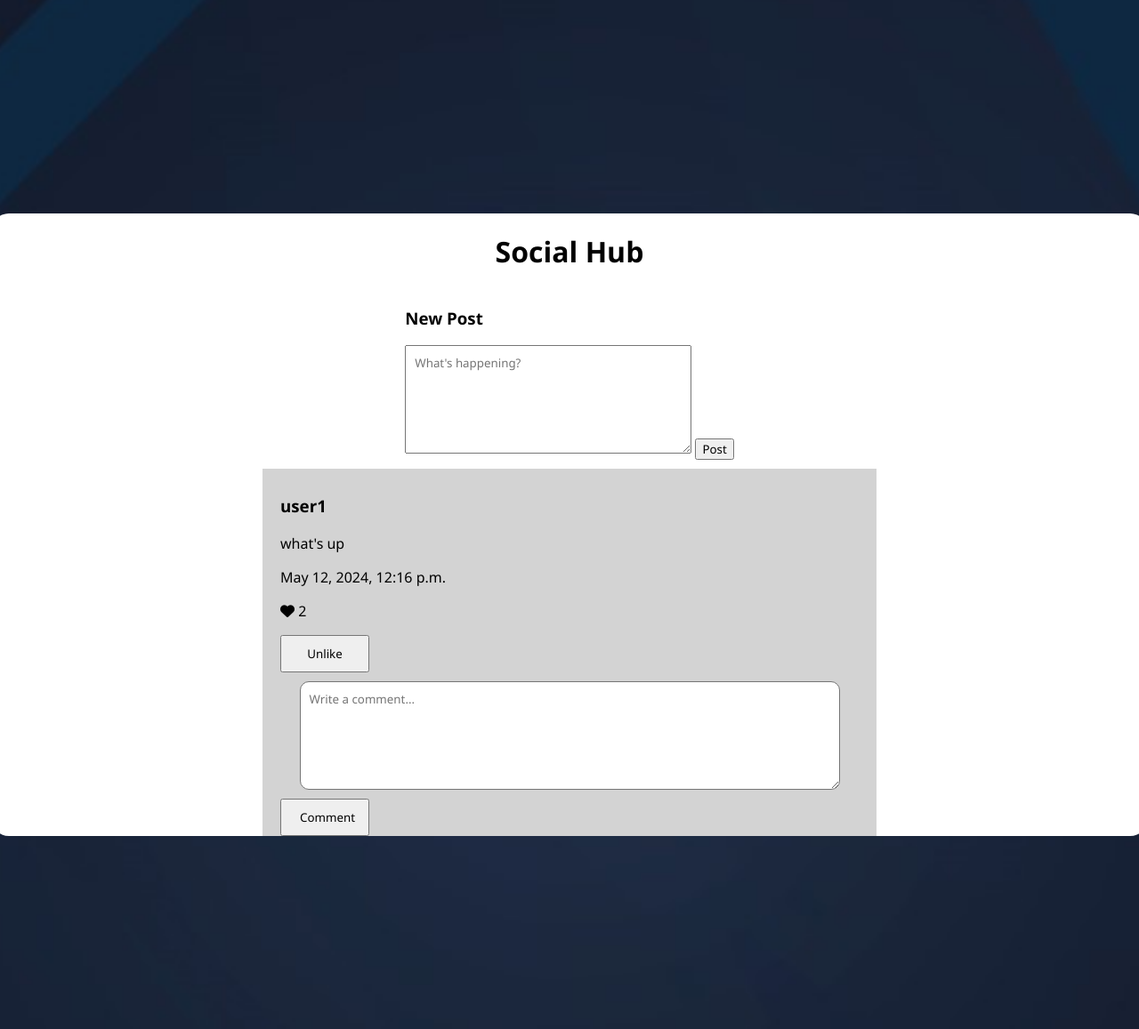
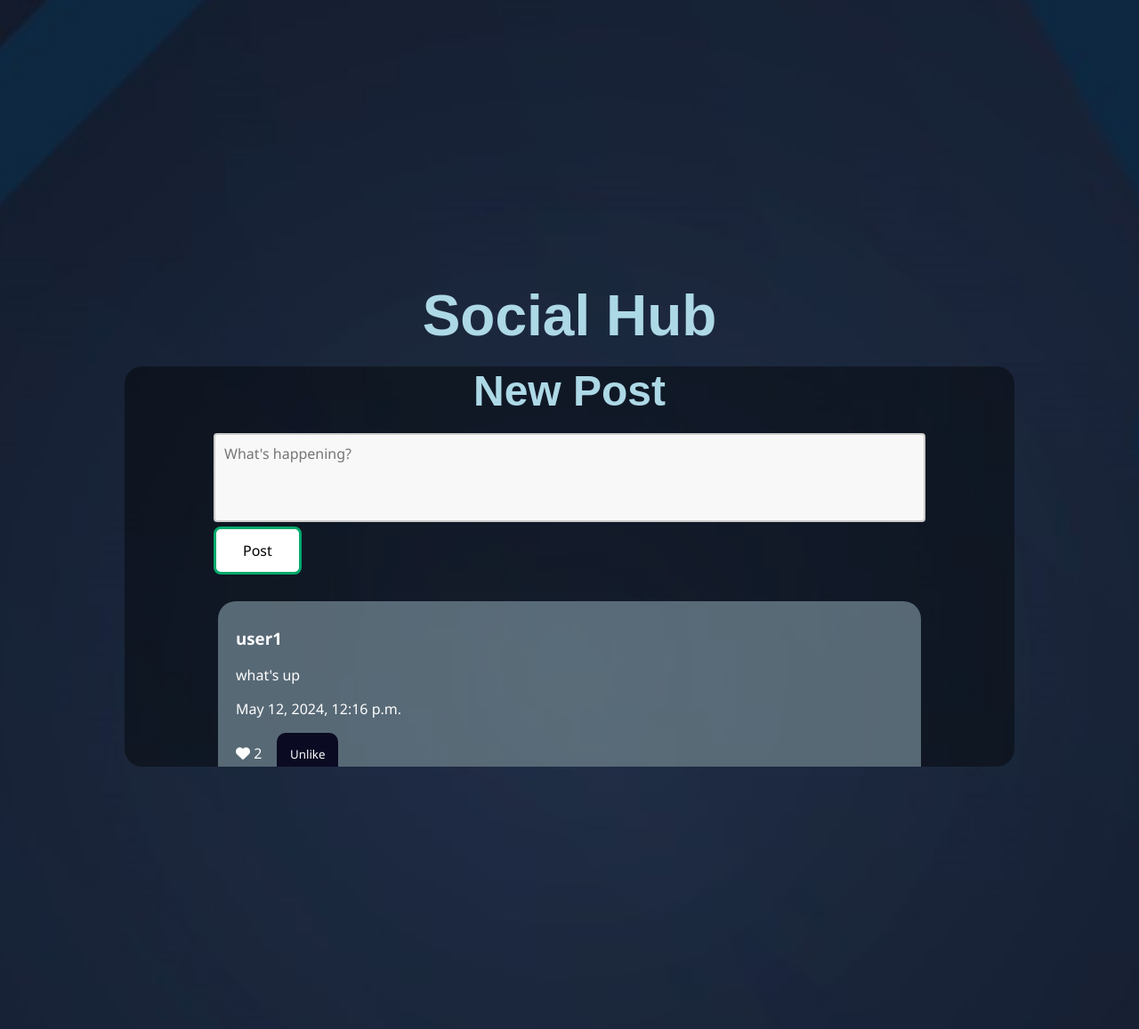
Before and after one commit to panhadng/hangman, a Django app: page /social in a window 1280 px wide. Shown: the part 718-1875 px from the top of the page at 89% size. Run offline with Django 4.2, Linux system fonts and the light colour scheme; a user stored in the database is signed in; data comes from the database, SQL or seed files in the repository; both versions use the stored data as it was after the commit; some libraries are stand-ins or nearby versions; some web fonts are replaced.

Commit message:
social
social hu design in social.css and html page

```diff
--- a/game/static/game/socials.css
+++ b/game/static/game/socials.css
@@ -1,31 +1,53 @@
+header > h2{
+  margin-top: 0px;
+}
 .social-container {
-  background-color: white;
-  width: 1300px;
-  height: 700px;
+  border-radius: 40px;
+  background-color:  rgba(0, 0, 0, 0.4);
+  width: 1000px;
+  height: 450px;
   border-radius: 20px;
   display: flex;
   flex-direction: column;
   align-items: center;
   overflow-y: scroll;
+  scrollbar-color: rgb(5, 4, 4) rgb(7, 7, 7);
+  scrollbar-width: thin;
 }
+
+
 
 .create-post #post {
   min-height: 100px;
-  min-width: 300px;
+  min-width: 800px;
   padding: 10px;
 }
 
 .post {
-  background-color: lightgray;
+  background-color: rgba(196, 228, 238, 0.4);
   margin: 10px;
-  width: 50%;
+  width: 750px;
   padding: 10px 20px;
+  border-radius: 20px;
+  color: white;
+  margin-top: 30px;
+}
+
+
+.like {
+    top:50%;
+    background-color:#0a0a23;
+    color: #fff;
+    border:none;
+    border-radius:10px;
+    padding:15px;
 }
 
 .like-comment {
   display: flex;
   flex-direction: column;
   height: auto;
+  color: black;
 }
 
 .like-comment > button {
@@ -34,19 +56,64 @@
 }
 
 .like-comment > textarea {
-  min-height: 100px;
+  min-height: 70px;
   padding: 10px;
   border-radius: 10px;
-  margin: 10px auto;
-  width: 90%;
+  margin: auto;
+  width: 97%;
+}
+
+.like-class{
+  color: red;
+}
+.comment{
+  margin-top: 10px;
+  border-radius: 20px;
+  background-color: #04AA6D;
+
 }
 
 .per-comment {
   background-color: white;
   margin: 10px 20px;
+  border-radius: 30px;
 }
 
 .per-comment h4,
 .per-comment p {
   margin: 20px;
+
 }
+
+.new-post{
+  font-size: 3rem;
+  color: lightblue;
+  font-family: "Academy Engraved LET", sans-serif;
+  margin: 0 0 20px 0;
+  text-align: center;
+}
+
+#post{
+  width: 100%;
+  height: 100px;
+  padding: 12px 20px;
+  box-sizing: border-box;
+  border: 2px solid #ccc;
+  border-radius: 4px;
+  background-color: #f8f8f8;
+  font-size: 16px;
+  resize: none;
+}
+
+#post-btn{
+  border-radius: 8px;
+  padding: 13px 30px;
+  background-color: white;
+  color: black;
+  border: 3px solid #04AA6D;
+  font-size: 16px;
+}
+#post-btn:hover{
+  background-color: #04AA6D; /* Green */
+  color: white;
+}
--- a/game/templates/game/social.html
+++ b/game/templates/game/social.html
@@ -1,40 +1,40 @@
 {% extends "game/layout.html" %} {% block body %}
 
+
+<header>
+  <h2>Social Hub</h2>
+</header>
+
+<main>
   <div class="social-container">
-  <h1>Social Hub</h1>
     {% if user.is_authenticated %}
+
     <form class="create-post" method="post" action="{% url 'post' %}">
       {% csrf_token %}
-    <h3>New Post</h3>
+      <h3 class="new-post">New Post</h3>
       <textarea id="post" name="post" placeholder="What's happening?"></textarea>
-    <input class="btn btn-primary" type="submit" value="Post" />
+      <br>
+      <input class="btn btn-primary" id="post-btn" type="submit" value="Post" />
     </form>
     {% endif %} {% for post in posts %}
 
     <div class="post">
       <h3>{{ post.author }}</h3>
-    <div
-      class="post-content"
-      data-content="{{ post.post }}"
-      data-post-id="{{ post.id }}"
-    >
+      <div class="post-content" data-content="{{ post.post }}" data-post-id="{{ post.id }}">
         <p>{{ post.post }}</p>
       </div>
       <p><span>{{ post.timestamp }}</span></p>
-    <p>
+      <p class="">
         <i class="fa-solid fa-heart"></i>
-      <span class="like-count"> {{ post.like_count }}</span>
+        <span class="like-count"> {{ post.like_count }}</span>&nbsp;&nbsp;&nbsp;
+        <button class="like">Like</button>
       </p>
       <div class="like-comment">
-      <button class="like">Like</button>
-      <textarea
-        class="comment-text"
-        placeholder="Write a comment..."
-      ></textarea>
+        <textarea class="comment-text" placeholder="Write a comment..."></textarea>
         <button class="comment">Comment</button>
 
         {% for comment in comments %}
-      {% if comment.post_id == post.id %}{% endif %}
+        {% if comment.post == post.id %}{% endif %}
         <div class="per-comment">
           <h4>{{comment.author}}</h4>
           <p>{{comment.comment}}</p>
@@ -45,5 +45,6 @@
 
     {% endfor %}
   </div>
+</main>
 
 {% endblock %}
```
Also changed, not shown: db.sqlite3. Lines whose indentation alone changed are shown as unchanged.
